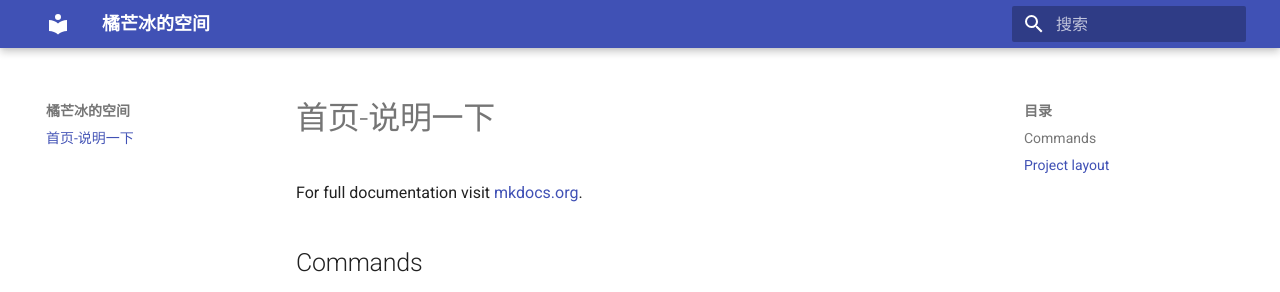
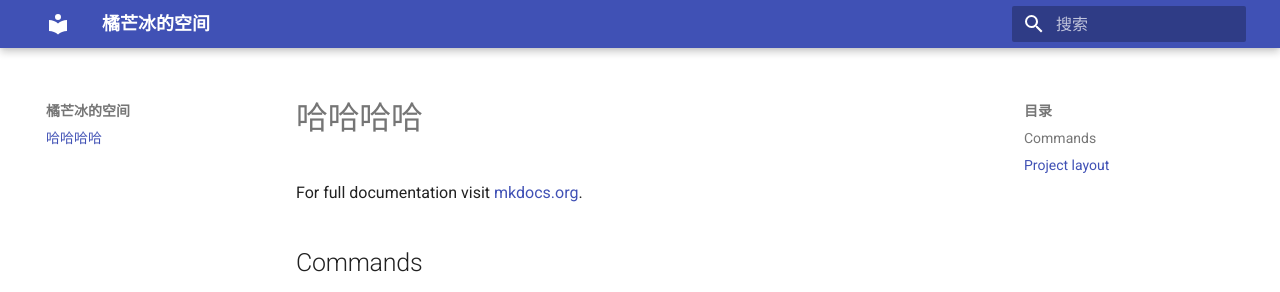
Before and after one commit to L-Yuking/yuking-sp, an MkDocs documentation site: the page built from docs/index.md, in a window 1280 px wide. Shown: the top 292 px of the page. Built offline with MkDocs 1.6.1 and Material for MkDocs 9.7.7, drawn with Linux system fonts in a browser that asks for light colours; the version menu is left out.

Commit message:
Update index.md

```diff
--- a/docs/index.md
+++ b/docs/index.md
@@ -1,4 +1,4 @@
-# 首页-说明一下
+# 哈哈哈哈
 
 For full documentation visit [mkdocs.org](https://www.mkdocs.org).
 
```
